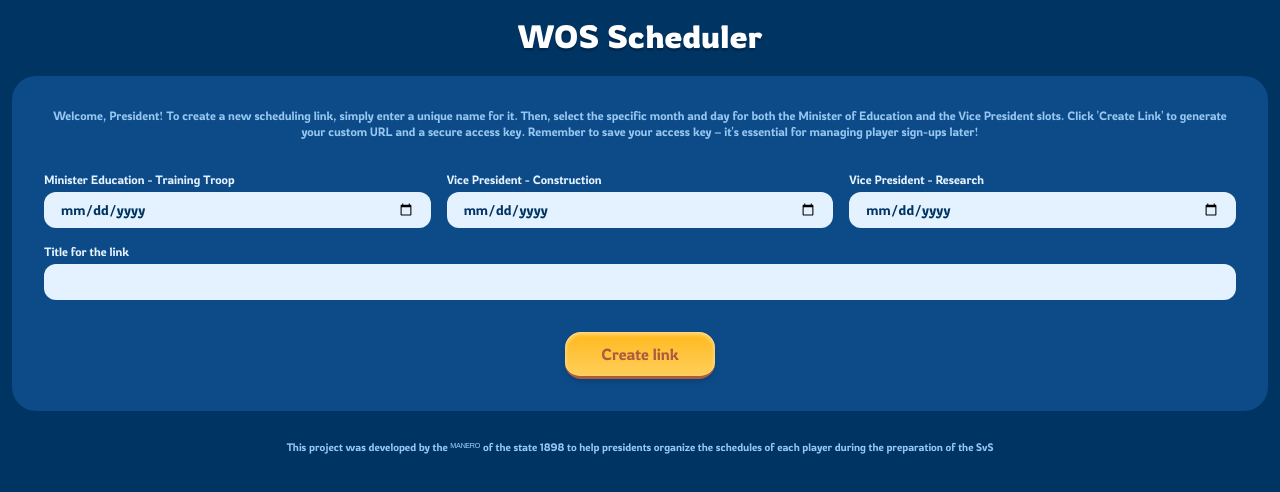
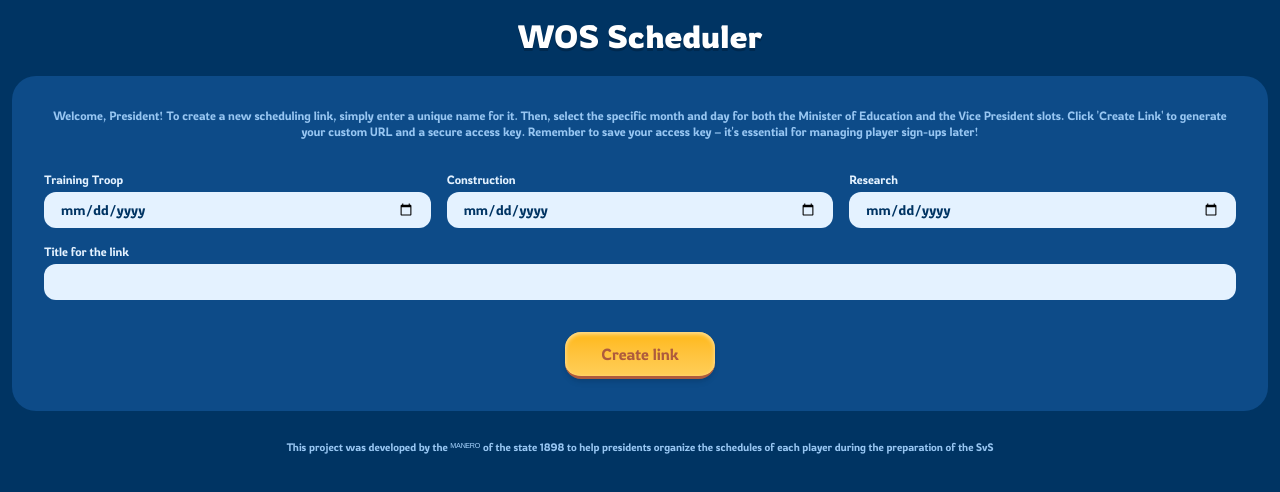
Before and after one commit to rafaeldiastd/schedulesvs, a Vue app: page / in a window 1280 px wide. Shown: the top 492 px of the page. Built offline with nearby package versions, Linux system fonts and the light colour scheme; no server answers.

Commit message:
rename tabs

```diff
--- a/src/pages/CreateLink.vue
+++ b/src/pages/CreateLink.vue
@@ -12,17 +12,17 @@
                 Remember to save your access key – it's essential for managing player sign-ups later!</p>
             <div class="py-4 grid gap-4 grid-cols-3">
                 <div class="flex flex-col gap-1 col-span-1">
-                    <label class="text-xs" for="educationDay">Minister Education - Training Troop</label>
+                    <label class="text-xs" for="educationDay">Training Troop</label>
                     <input id="educationDay" type="date" v-model="educationDay"
                         class="rounded-xl bg-wos-500 px-4 py-2 w-full text-wos-900 text-sm" />
                 </div>
                 <div class="flex flex-col gap-1 col-span-1">
-                    <label class="text-xs" for="vicePresidentDayConstruction">Vice President - Construction</label>
+                    <label class="text-xs" for="vicePresidentDayConstruction">Construction</label>
                     <input id="vicePresidentDayConstruction" type="date" v-model="vicePresidentDayConstruction"
                         class="rounded-xl bg-wos-500 px-4 py-2 w-full text-wos-900 text-sm" />
                 </div>
                 <div class="flex flex-col gap-1 col-span-1">
-                    <label class="text-xs" for="vicePresidentDayResearch">Vice President - Research</label>
+                    <label class="text-xs" for="vicePresidentDayResearch">Research</label>
                     <input id="vicePresidentDayResearch" type="date" v-model="vicePresidentDayResearch"
                         class="rounded-xl bg-wos-500 px-4 py-2 w-full text-wos-900 text-sm" />
                 </div>
--- a/src/pages/LinkDetails.vue
+++ b/src/pages/LinkDetails.vue
@@ -279,7 +279,7 @@ function closeSignupModal() {
 // Confirma o cadastro
 async function confirmSignup() {
     if (!modalPlayerId.value.trim()) {
-        errorMessage.value = 'Please enter a player ID';
+        errorMessage.value = 'Por favor, informe o ID do jogador.';
         setTimeout(() => (errorMessage.value = ''), 3000);
         return;
     }
@@ -292,9 +292,9 @@ async function confirmSignup() {
 }
 
 const tabs = [
-    { label: 'Education', value: 'education' },
-    { label: 'Vice President - Construction', value: 'vicePresidentConstruction' },
-    { label: 'Vice President - Research', value: 'vicePresidentResearch' },
+    { label: 'Training Troops', value: 'education' },
+    { label: 'Construction', value: 'vicePresidentConstruction' },
+    { label: 'Research', value: 'vicePresidentResearch' },
     { label: 'Config', value: 'config' }
 ];
 
```
